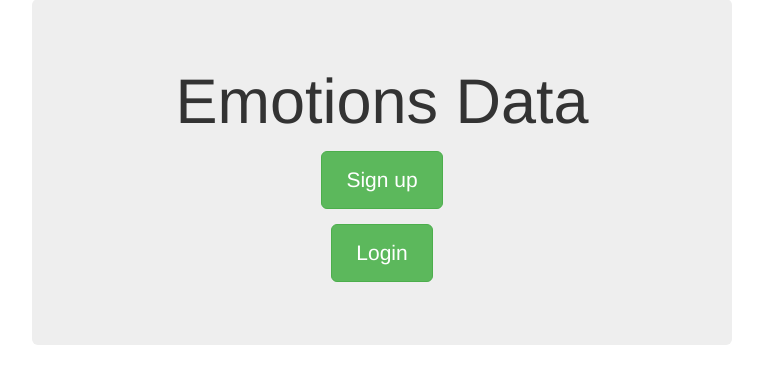
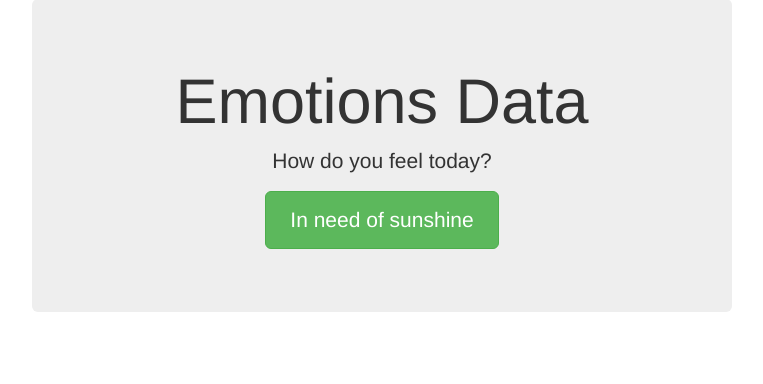
Before and after one commit to Eleonore9/emotions_data, a Flask app: page / in a window 1280 px wide. Shown: the part 51-435 px from the top of the page, without its empty margins (258-1021 px from the left). Run offline with Flask 2, Linux system fonts and the light colour scheme; some libraries are stand-ins or nearby versions.

Commit message:
trying to deploy to heroku with linking the index page to the slideshow of images

```diff
--- a/model.py
+++ b/model.py
@@ -72,3 +72,9 @@ class Element(Base):
         """get an element using its id """
         element = session.query(Element).get(id)
         return element
+
+    @classmethod
+    def get_all(cls):
+        "gets all the elements"
+        elements = session.query(Element).all()
+        return elements
--- a/server.py
+++ b/server.py
@@ -20,10 +20,10 @@ def index():
 def emotions():
     #element = model.Element.get(5)
     elements = model.Element.get_all()
-    return render_template('emotions.html', elements=elements)
+    return render_template('emotions.html', elements=element)
 
 
 app.secret_key = 'this_a_non_secret_key'
 
 if __name__ == '__main__':
-    app.run(debug=True)
+    app.run(debug=True, port=33507)
--- a/templates/emotions.html
+++ b/templates/emotions.html
@@ -11,19 +11,15 @@
   <!-- Wrapper for slides -->
   <div class="carousel-inner">
     <div class="item active">
-
       	<img src="{{elements[0].url}}" alt="{{elements[0].title}}">
       	<div class="carousel-caption">
       	</div>
-
     </div>
 {% for element in elements[1:] %}
     <div class="item">
-
       	<img src="{{element.url}}" alt="{{element.title}}">
       	<div class="carousel-caption">
       	</div>
-
     </div>
 {% endfor %}
   </div>
--- a/templates/index.html
+++ b/templates/index.html
@@ -2,8 +2,7 @@
 {% block body %}
 <div class="jumbotron">
         <h1>Emotions Data</h1>
-        <p class="lead"></p>
-        <p><a class="btn btn-lg btn-success" href="#" role="button">Sign up</a></p>
-	<p><a class="btn btn-lg btn-success" href="#" role="button">Login</a></p>
+        <p class="lead">How do you feel today?</p>
+        <p><a class="btn btn-lg btn-success" href="/emotions" role="button">In need of sunshine</a></p>
 </div>
 {% endblock %}
--- a/templates/layout.html
+++ b/templates/layout.html
@@ -16,6 +16,7 @@
     <!-- Custom styles for this template -->
 	<link href="../static/css/jumbotron-narrow.css" rel="stylesheet">
     	<link href="../static/css/starter-template.css" rel="stylesheet">
+	<link href="../static/css/emotions.css" rel="stylesheet">
 
     <!-- HTML5 shim and Respond.js IE8 support of HTML5 elements and media queries -->
     <!--[if lt IE 9]>
```
Also changed, not shown: emotion_data.db.
